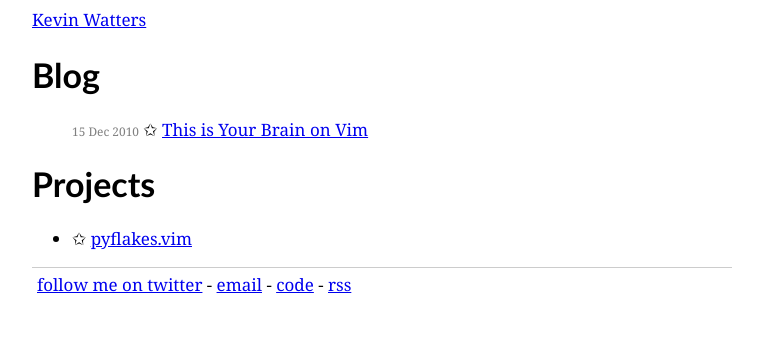
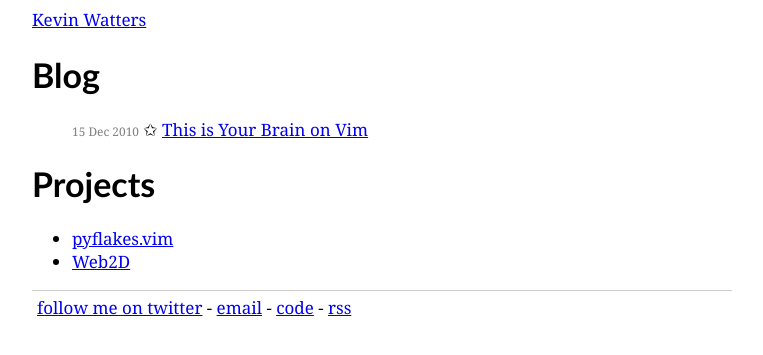
Before and after one commit to kevinw/kevinw.github.com, a Jekyll site: the page built from index.html, in a window 1280 px wide. Shown: the top 355 px of the page, without its empty margins (258-1021 px from the left). Built offline with Jekyll 4.4.1, drawn with Linux system fonts in a browser that asks for light colours.

Commit message:
add web2d

```diff
--- a/index.html
+++ b/index.html
@@ -14,7 +14,8 @@ title: Kevin Watters
     </ul>
     <h1>Projects</h1>
     <ul class="projects">
-        <li>&#x2729; <a href="http://symbolsystem.com/pyflakes-vim">pyflakes.vim</a></li>
+        <li> <a href="http://symbolsystem.com/pyflakes-vim">pyflakes.vim</a></li>
+        <li> <a href="http://symbolsystem.com/web2d">Web2D</a></li>
     </ul>
 </div>
 
```
